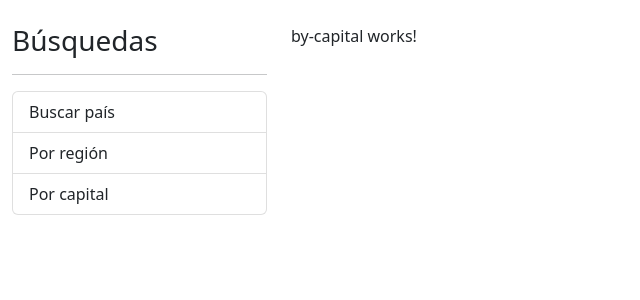
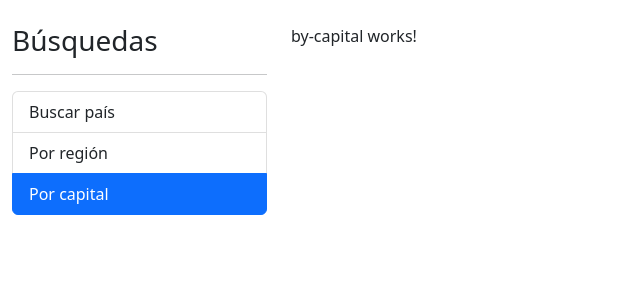
Before and after one commit to ManuUSS/Countries-App, an Angular app: page /capital in a window 1280 px wide. Shown: the top 300 px of the page, without its empty margins (0-640 px from the left). Built offline with nearby package versions, Linux system fonts and the light colour scheme.

Commit message:
sidebar component created and routerActive

```diff
--- a/src/app/app.component.html
+++ b/src/app/app.component.html
@@ -1,12 +1,6 @@
 <div class="row container mt-4">
   <div class="col-3">
-    <h3>Búsquedas</h3>
-    <hr/>
-    <ul class="list-group">
-      <li class="list-group-item">Buscar país</li>
-      <li class="list-group-item">Por región</li>
-      <li class="list-group-item">Por capital</li>
-    </ul>
+    <app-sidebar></app-sidebar>
   </div>
   <div class="col">
     <router-outlet></router-outlet>
--- a/src/app/modules/shared/components/sidebar/sidebar.component.html
+++ b/src/app/modules/shared/components/sidebar/sidebar.component.html
@@ -1 +1,26 @@
-<p>sidebar works!</p>
+<h3>Búsquedas</h3>
+<hr/>
+<ul class="list-group">
+  <li
+    routerLink=""
+    routerLinkActive="active"
+    [routerLinkActiveOptions]="{ exact: true }"
+    class="list-group-item"
+  >
+    Buscar país
+  </li>
+  <li
+    routerLink="region"
+    routerLinkActive="active"
+    class="list-group-item"
+  >
+    Por región
+  </li>
+  <li
+    routerLink="capital"
+    routerLinkActive="active"
+    class="list-group-item"
+  >
+    Por capital
+  </li>
+</ul>
--- a/src/app/modules/shared/components/sidebar/sidebar.component.ts
+++ b/src/app/modules/shared/components/sidebar/sidebar.component.ts
@@ -2,7 +2,12 @@ import { Component, OnInit } from '@angular/core';
 
 @Component({
   selector: 'app-sidebar',
-  templateUrl: './sidebar.component.html'
+  templateUrl: './sidebar.component.html',
+  styles: [`
+    li {
+      cursor: pointer;
+    }
+  `]
 })
 export class SidebarComponent implements OnInit {
 
--- a/src/app/modules/shared/shared.module.ts
+++ b/src/app/modules/shared/shared.module.ts
@@ -2,6 +2,7 @@ import { NgModule } from '@angular/core';
 import { CommonModule } from '@angular/common';
 import { SidebarComponent } from './components/sidebar/sidebar.component';
 
+import { AppRoutingModule } from '../../app-routing.module';
 
 
 @NgModule({
@@ -12,7 +13,8 @@ import { SidebarComponent } from './components/sidebar/sidebar.component';
     SidebarComponent
   ],
   imports: [
-    CommonModule
+    CommonModule,
+    AppRoutingModule
   ]
 })
 export class SharedModule { }
```
